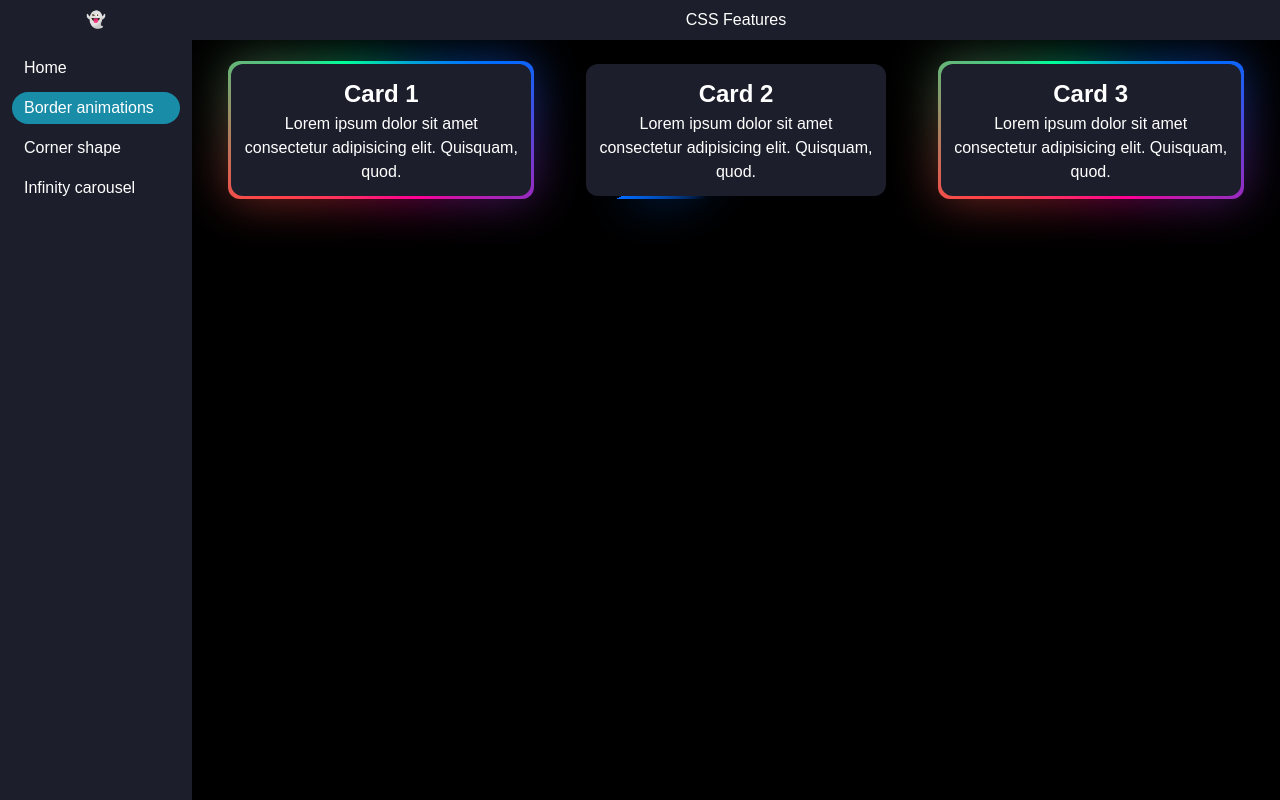
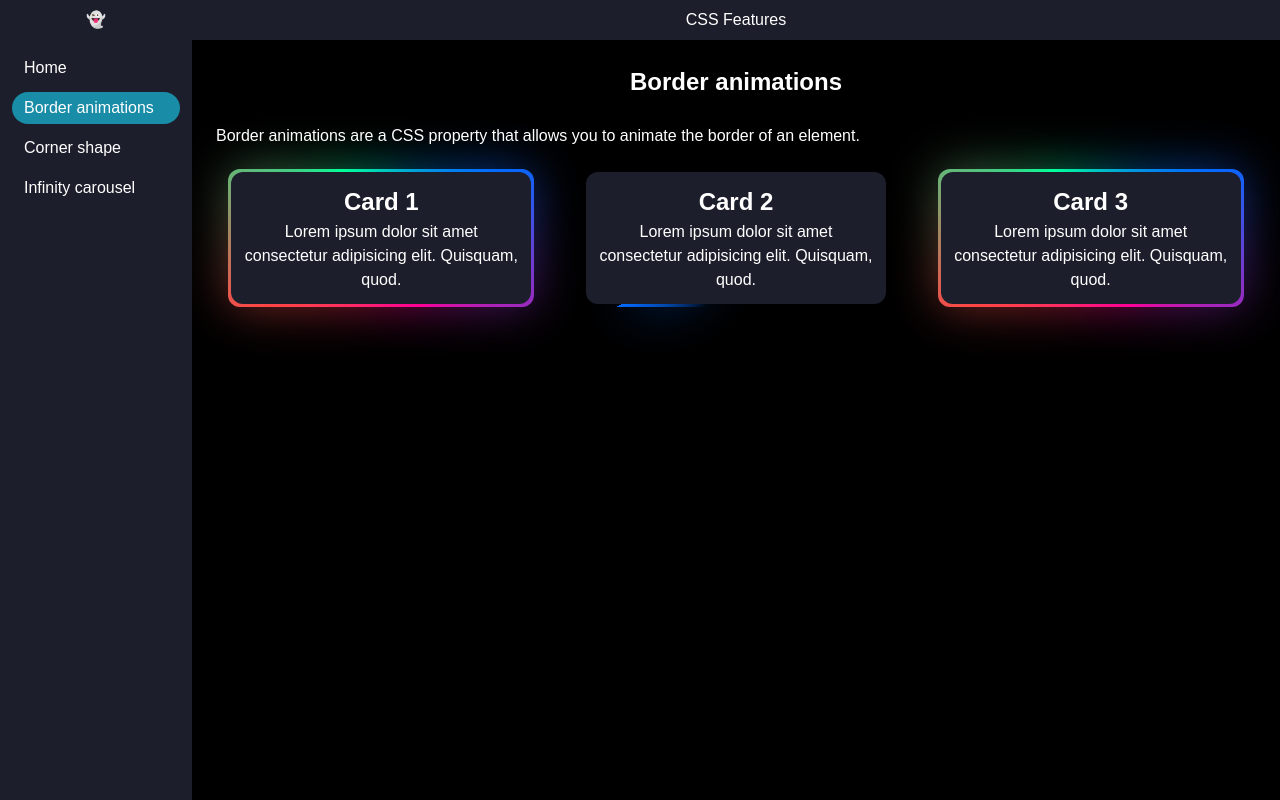
Before and after one commit to thiagopi/css-features, a Vue app: page /border-animations in a window 1280 px wide. Built offline with nearby package versions, Linux system fonts and the light colour scheme.

Commit message:
feat: Introduce global wrapper styles, add new content and card grouping to BorderAnimations, and remove redundant local wrapper styles.

```diff
--- a/base.scss
+++ b/base.scss
@@ -46,3 +46,10 @@ h1 {
   text-align: center;
   margin-bottom: 24px;
 }
+
+.wrapper {
+  display: grid;
+  gap: 24px;
+  align-self: start;
+  width: 100%;
+}
--- a/src/modules/border-animations/BorderAnimations.vue
+++ b/src/modules/border-animations/BorderAnimations.vue
@@ -2,10 +2,19 @@
 
 <template>
   <div class="wrapper">
+    <div>
+      <h1>Border animations</h1>
+
+      <p>Border animations are a CSS property that allows you to animate the border of an element.</p>
+    </div>
+
+
+    <div class="cards-group">
       <div class="card">
         <h2>Card 1</h2>
         <p>Lorem ipsum dolor sit amet consectetur adipisicing elit. Quisquam, quod.</p>
       </div>
+
       <div class="card2">
         <h2>Card 2</h2>
         <p>Lorem ipsum dolor sit amet consectetur adipisicing elit. Quisquam, quod.</p>
@@ -15,10 +24,11 @@
         <p>Lorem ipsum dolor sit amet consectetur adipisicing elit. Quisquam, quod.</p>
       </div>
     </div>
+  </div>
 </template>
 
 <style scoped lang="scss">
-.wrapper {
+.cards-group {
   display: flex;
   gap: 24px;
   place-items: center;
--- a/src/modules/corner-shape/CornerShape.vue
+++ b/src/modules/corner-shape/CornerShape.vue
@@ -31,13 +31,6 @@
 <style scoped lang="scss">
 
     $radius: 40px;
-
-    .wrapper {
-        display: grid;
-        gap: 24px;
-        align-self: start;
-        width: 100%;
-    }
 
     .types {
         display: grid;
```
Also changed, not shown: 1 other file (tests, documents, lock files or other folders). Lines whose indentation alone changed are shown as unchanged.
